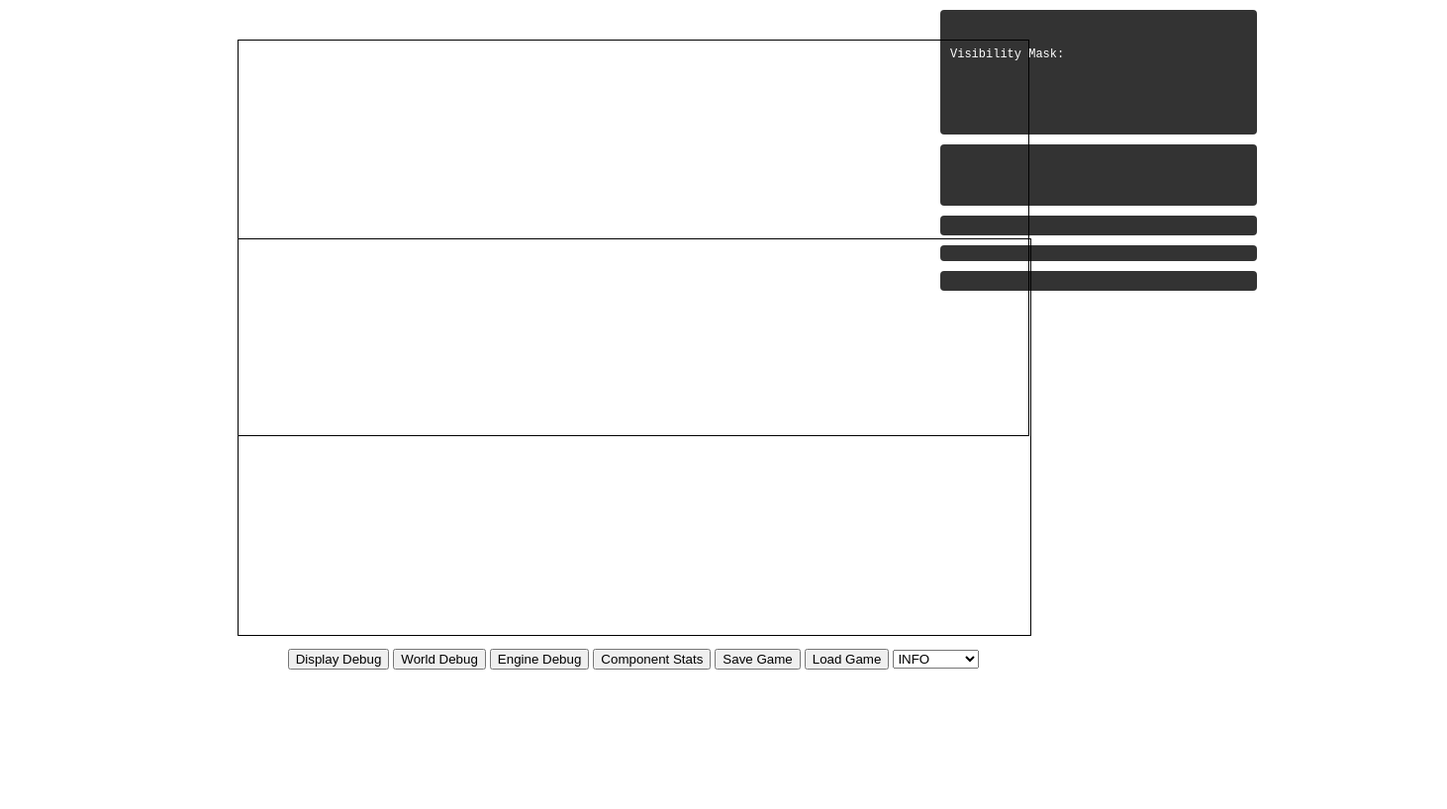
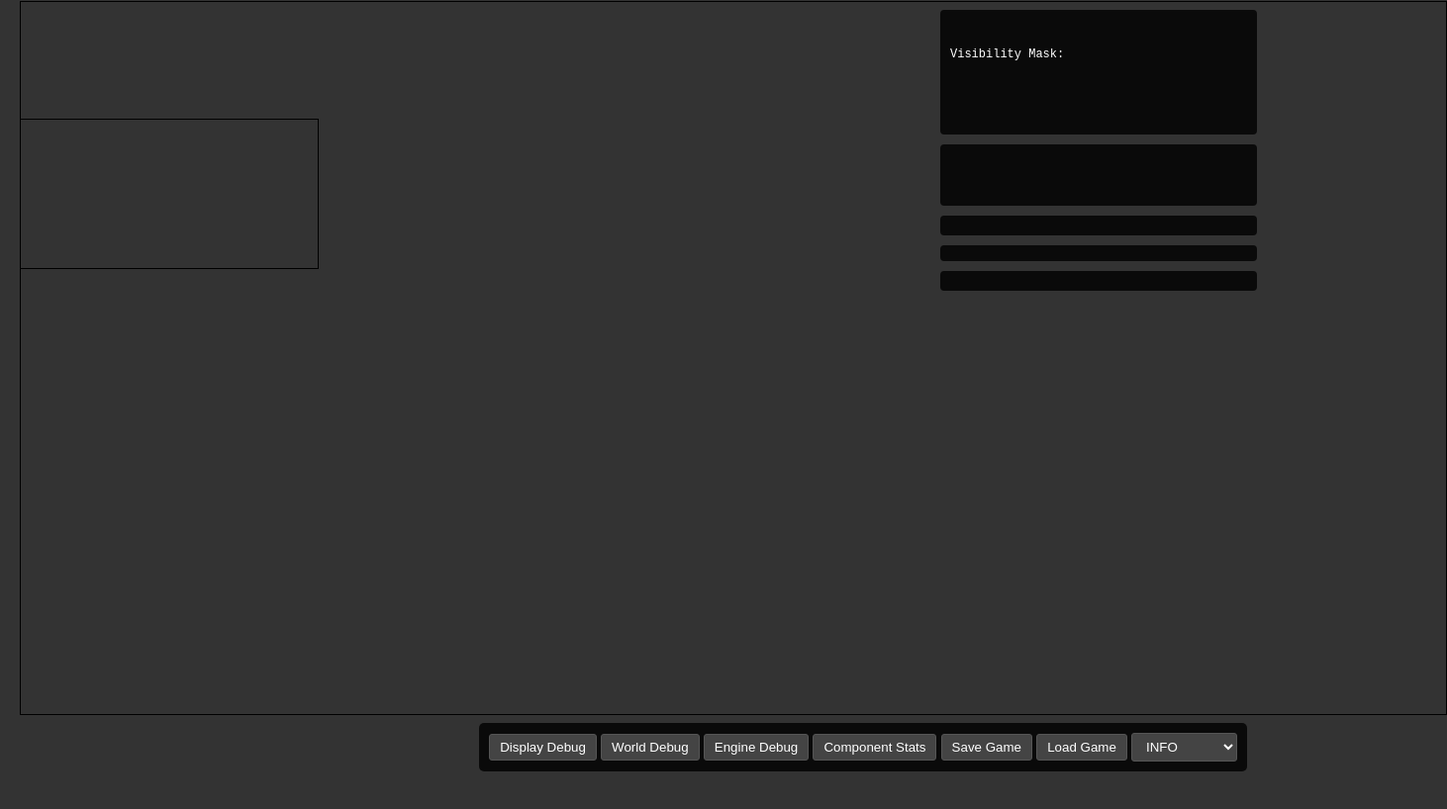
Before and after one commit to drewww/substrate, a website built with Vite: page src/game/index.html in a window 1280 px wide. Shown: the whole page at 99% size, 1462 px wide, since content can reach past the window. Built offline with nearby package versions, Linux system fonts and the light colour scheme; no server answers.

Commit message:
Fixed a style include.

```diff
--- a/src/game/index.html
+++ b/src/game/index.html
@@ -3,7 +3,7 @@
 <head>
     <title>Game Integration Test</title>
     <meta charset="UTF-8">
-    <link rel="stylesheet" href="../../styles.css">
+    <link rel="stylesheet" href="../styles.css">
     <style>
         body {
             display: flex;
```
